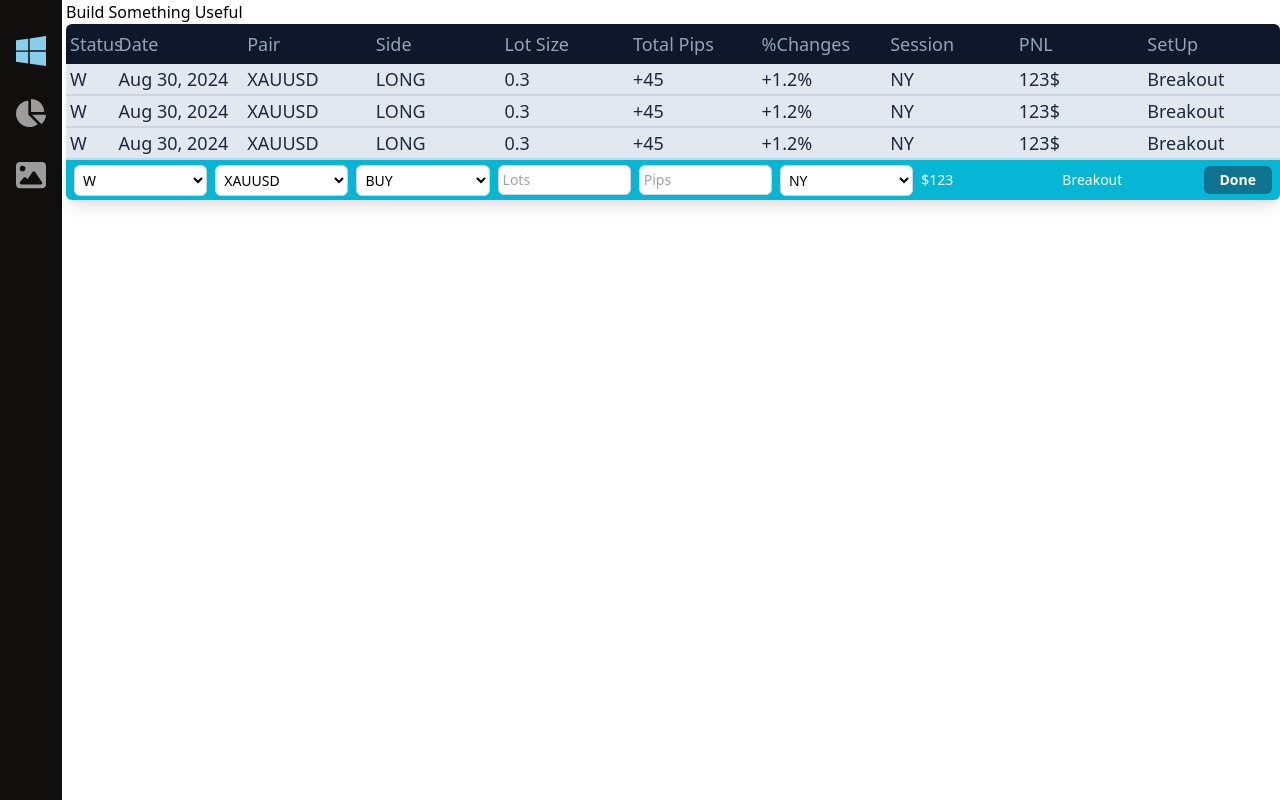
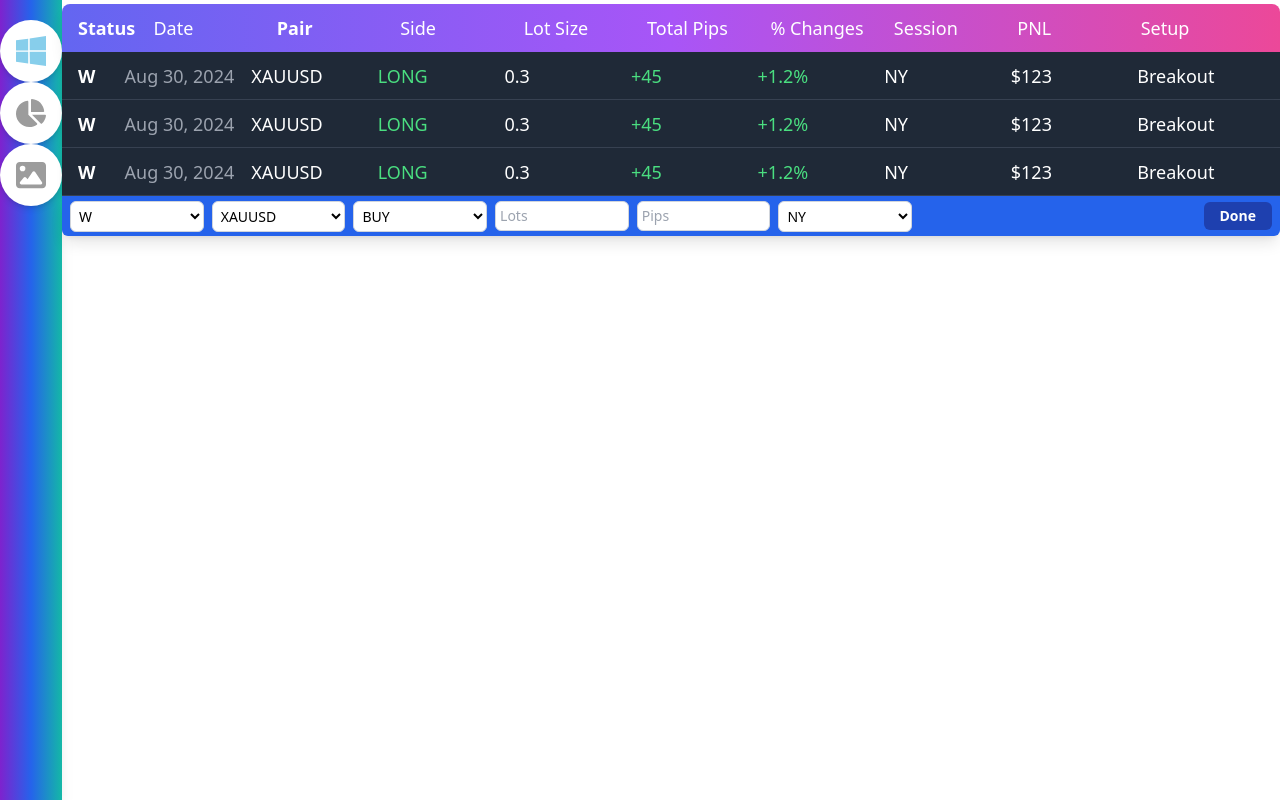
Before and after one commit to Nitesh-coder/trade-journal, a React (Vite) app in the folder frontend/: page / in a window 1280 px wide. Built offline with nearby package versions, Linux system fonts and the light colour scheme.

Commit message:
design changes

```diff
--- a/frontend/src/Components/InputBox.tsx
+++ b/frontend/src/Components/InputBox.tsx
@@ -2,14 +2,14 @@
 
 const InputBox = () => {
   return (
-    <div className="h-10 w-full bg-cyan-500 text-white rounded-b-md shadow-lg sm:text-md text-sm">
+    <div className="h-10 w-full bg-blue-600 text-white rounded-b-md shadow-lg sm:text-md text-sm">
       <ul className="flex justify-between items-center h-full px-2 space-x-2">
         {/* Result Selector */}
         <li className="flex-1">
           <select
             name="result"
             id="result"
-            className="w-full border border-gray-300 rounded-md bg-white text-black focus:outline-none focus:ring-2 focus:ring-cyan-700 p-1"
+            className="w-full border border-gray-300 rounded-md bg-white text-black focus:outline-none focus:ring-2 focus:ring-blue-700 p-1"
           >
             <option value="W">W</option>
             <option value="L">L</option>
@@ -21,7 +21,7 @@ const InputBox = () => {
           <select
             name="pair"
             id="pair"
-            className="w-full border border-gray-300 rounded-md bg-white text-black focus:outline-none focus:ring-2 focus:ring-cyan-700 p-1"
+            className="w-full border border-gray-300 rounded-md bg-white text-black focus:outline-none focus:ring-2 focus:ring-blue-700 p-1"
           >
             <option value="XAUUSD">XAUUSD</option>
             <option value="GBPJPY">GBPJPY</option>
@@ -35,7 +35,7 @@ const InputBox = () => {
           <select
             name="action"
             id="action"
-            className="w-full border border-gray-300 rounded-md bg-white text-black focus:outline-none focus:ring-2 focus:ring-cyan-700 p-1"
+            className="w-full border border-gray-300 rounded-md bg-white text-black focus:outline-none focus:ring-2 focus:ring-blue-700 p-1"
           >
             <option value="BUY">BUY</option>
             <option value="SELL">SELL</option>
@@ -45,7 +45,7 @@ const InputBox = () => {
         {/* Input Fields */}
         <li className="flex-1">
           <input
-            className="w-full border border-gray-300 rounded-md bg-white text-black focus:outline-none focus:ring-2 focus:ring-cyan-700 p-1"
+            className="w-full border border-gray-300 rounded-md bg-white text-black focus:outline-none focus:ring-2 focus:ring-blue-700 p-1"
             type="number"
             placeholder="Lots"
           />
@@ -53,7 +53,7 @@ const InputBox = () => {
 
         <li className="flex-1">
           <input
-            className="w-full border border-gray-300 rounded-md bg-white text-black focus:outline-none focus:ring-2 focus:ring-cyan-700 p-1"
+            className="w-full border border-gray-300 rounded-md bg-white text-black focus:outline-none focus:ring-2 focus:ring-blue-700 p-1"
             type="number"
             placeholder="Pips"
           />
@@ -62,7 +62,7 @@ const InputBox = () => {
         {/* Session Selector */}
         <li className="hidden sm:flex flex-1">
           <select
-            className="w-full border border-gray-300 rounded-md bg-white text-black focus:outline-none focus:ring-2 focus:ring-cyan-700 p-1"
+            className="w-full border border-gray-300 rounded-md bg-white text-black focus:outline-none focus:ring-2 focus:ring-blue-700 p-1"
             name="session"
             id="session"
           >
@@ -73,13 +73,13 @@ const InputBox = () => {
         </li>
 
         {/* Additional Information */}
-        <li className="hidden sm:block flex-1 text-start">$123</li>
-        <li className="hidden sm:block flex-1 text-start">Breakout</li>
+        <li className="hidden sm:block flex-1 text-start"></li>
+        <li className="hidden sm:block flex-1 text-start"></li>
 
         {/* Done Button */}
         <li>
           <button
-            className="bg-cyan-700 hover:bg-cyan-600 text-white font-semibold py-1 px-4 rounded-md transition duration-200"
+            className="bg-blue-800 hover:bg-blue-700 text-white font-semibold py-1 px-4 rounded-md transition duration-200"
           >
             Done
           </button>
--- a/frontend/src/Components/Navbar.tsx
+++ b/frontend/src/Components/Navbar.tsx
@@ -1,33 +1,47 @@
 
-import React from 'react'
-import { FaChartPie } from 'react-icons/fa'
-import { FaImage } from 'react-icons/fa6'
-import { SiWindows } from 'react-icons/si'
-import { useNavigate } from 'react-router-dom'
+import { FaChartPie } from 'react-icons/fa';
+import { FaImage } from 'react-icons/fa6';
+import { SiWindows } from 'react-icons/si';
+import { useNavigate } from 'react-router-dom';
 
-interface onClickBGProp{
-  homeCl: string,
-  statsCl: string,
-  galCl: string
+interface NavbarProps {
+  homeCl: string;
+  statsCl: string;
+  galCl: string;
 }
 
-const Navbar: React.FC<onClickBGProp> = ({homeCl,statsCl,galCl}) => {
-    const navigation = useNavigate()
+const Navbar: React.FC<NavbarProps> = ({ homeCl, statsCl, galCl }) => {
+  const navigate = useNavigate();
+
   const getIconSize = () => {
     if (window.innerWidth < 640) return 20; // Small screens
     if (window.innerWidth < 1024) return 25; // Medium screens
     return 30; // Large screens
   };
+
   const iconSize = getIconSize();
+
+  const navItems = [
+    { path: '/', icon: <SiWindows size={iconSize} color={homeCl} />, key: 'home' },
+    { path: '/stats', icon: <FaChartPie size={iconSize} color={statsCl} />, key: 'stats' },
+    { path: '/gallery', icon: <FaImage size={iconSize} color={galCl} />, key: 'gallery' },
+  ];
+
   return (
-    <div className=' sm:h-screen sm:w-max bg-bg-black flex sm:flex-col items-center mr-1 w-full h-max '>
-        <ul className=' sm:h-40 flex sm:flex-col justify-between w-full sm:mt-5'>
-            <li onClick={()=>navigation('/')} className=' p-4 w-full flex justify-center hover:bg-slate-800 transition-all duration-100'><SiWindows size={iconSize} color={homeCl} /></li>
-            <li onClick={()=>navigation('/stats')} className=' p-4 w-full flex justify-center hover:bg-slate-800 transition-all duration-100'><FaChartPie size={iconSize} color={statsCl} /></li>
-            <li onClick={()=>navigation('/gallery')} className=' p-4 w-full flex justify-center hover:bg-slate-800 transition-all duration-100'><FaImage size={iconSize} color={galCl} /></li>
+    <div className="sm:h-screen sm:w-max bg-gradient-to-r from-purple-700 via-blue-600 to-teal-500 flex sm:flex-col items-center w-full h-max shadow-lg">
+      <ul className="sm:h-40 flex sm:flex-col justify-around items-center w-full sm:mt-5">
+        {navItems.map(({ path, icon, key }) => (
+          <li
+            key={key}
+            onClick={() => navigate(path)}
+            className="p-4 flex justify-center items-center cursor-pointer transition-transform duration-300 hover:scale-110 hover:bg-opacity-80 bg-white rounded-full shadow-md hover:shadow-xl"
+          >
+            {icon}
+          </li>
+        ))}
       </ul>
     </div>
-  )
-}
+  );
+};
 
-export default Navbar
+export default Navbar;
--- a/frontend/src/Components/RowData.tsx
+++ b/frontend/src/Components/RowData.tsx
@@ -1,21 +1,23 @@
 
 const RowData = () => {
   return (
-    <div className="h-8 w-full bg-slate-200 text-slate-800 sm:text-lg text-sm border-b-2 border-slate-300">
-        <ul className=" flex justify-between items-center h-full px-1">
-            <li className=" flex-1 text-start">W</li>
-            <li className=" hidden sm:block flex-1 text-start sm:-ml-20">{ new Date().toLocaleDateString('en-US', { year: 'numeric', month: 'short', day: 'numeric' })}</li>
-            <li className=" flex-1 text-start -ml-4 sm:-ml-0 ">XAUUSD</li>
-            <li className=" flex-1 text-start ml-4 sm:ml-0 ">LONG</li>
-            <li className=" flex-1 text-start">0.3</li>
-            <li className=" flex-1 text-start">+45</li>
-            <li className=" flex-1 text-start ">+1.2%</li>
-            <li className=" flex-1 text-start hidden sm:block">NY</li>
-            <li className=" hidden sm:block flex-1 text-start">123$</li>
-            <li className=" hidden sm:block flex-1 text-start">Breakout</li>
-        </ul>
+    <div className="h-12 w-full bg-gray-800 text-white sm:text-lg text-sm border-b border-gray-700 shadow-md">
+      <ul className="flex justify-between items-center h-full px-4">
+        <li className="flex-1 text-left font-semibold">W</li>
+        <li className="hidden sm:block flex-1 text-left text-gray-400 sm:-ml-20">
+          {new Date().toLocaleDateString('en-US', { year: 'numeric', month: 'short', day: 'numeric' })}
+        </li>
+        <li className="flex-1 text-left -ml-4 sm:-ml-0">XAUUSD</li>
+        <li className="flex-1 text-left ml-4 sm:ml-0 text-green-400">LONG</li>
+        <li className="flex-1 text-left">0.3</li>
+        <li className="flex-1 text-left text-green-400">+45</li>
+        <li className="flex-1 text-left text-green-400">+1.2%</li>
+        <li className="hidden sm:block flex-1 text-left">NY</li>
+        <li className="hidden sm:block flex-1 text-left">$123</li>
+        <li className="hidden sm:block flex-1 text-left">Breakout</li>
+      </ul>
     </div>
-  )
+  );
 }
 
-export default RowData
+export default RowData;
--- a/frontend/src/Components/StatusBar.tsx
+++ b/frontend/src/Components/StatusBar.tsx
@@ -1,27 +1,25 @@
+
 
 const StatusBar = () => {
   return (
-    <div className="h-10 w-full bg-slate-900 text-slate-400 rounded-t-md sm:text-lg text-sm">
-        <ul className=" flex justify-between items-center h-full px-1">
-            <li className=" flex-1 text-start">Status</li>
-            <li className=" hidden sm:block flex-1 text-start sm:-ml-20">Date</li>
-            <li className=" flex-1 text-start">Pair</li>
-            <li className=" flex-1 text-start">Side</li>
-            <li className=" flex-1 text-start hidden sm:block">Lot Size</li>
-            <li className=" flex-1 text-start sm:hidden">Lots</li>
-            <li className=" flex-1 text-start hidden sm:block">Total Pips</li>
-            <li className=" flex-1 text-start sm:hidden">Pips</li>
-
-
-
-            <li className=" flex-1 text-start hidden sm:block">%Changes</li>
-            <li className=" flex-1 text-start sm:hidden">%Change</li>
-            <li className=" flex-1 text-start hidden sm:block ">Session</li>
-            <li className=" hidden sm:block flex-1 text-start">PNL</li>
-            <li className=" hidden sm:block flex-1 text-start">SetUp</li>
-        </ul>
+    <div className="h-12 w-full bg-gradient-to-r from-indigo-500 via-purple-500 to-pink-500 text-white rounded-t-lg shadow-lg sm:text-lg text-sm">
+      <ul className="flex justify-between items-center h-full px-4">
+        <li className="flex-1 text-left font-semibold">Status</li>
+        <li className="hidden sm:block flex-1 text-left sm:-ml-12">Date</li>
+        <li className="flex-1 text-left font-semibold">Pair</li>
+        <li className="flex-1 text-left">Side</li>
+        <li className="flex-1 text-left hidden sm:block">Lot Size</li>
+        <li className="flex-1 text-left sm:hidden">Lots</li>
+        <li className="flex-1 text-left hidden sm:block">Total Pips</li>
+        <li className="flex-1 text-left sm:hidden">Pips</li>
+        <li className="flex-1 text-left hidden sm:block">% Changes</li>
+        <li className="flex-1 text-left sm:hidden">% Gain</li>
+        <li className="flex-1 text-left hidden sm:block">Session</li>
+        <li className="hidden sm:block flex-1 text-left">PNL</li>
+        <li className="hidden sm:block flex-1 text-left">Setup</li>
+      </ul>
     </div>
-  )
+  );
 }
 
-export default StatusBar
+export default StatusBar;
--- a/frontend/src/pages/Home.tsx
+++ b/frontend/src/pages/Home.tsx
@@ -25,8 +25,7 @@ const Home: React.FC = () => {
   return (
     <div className=" sm:flex">
         <Navbar homeCl='skyblue' galCl='#9C9C9C' statsCl='#9C9C9C' />
-        <div className=" w-full">
-          <div>Build Something Useful</div>
+        <div className=" w-full mt-1">
           <StatusBar />
           <div>
             {data.map(()=>(
```
Lines whose indentation alone changed are shown as unchanged.
